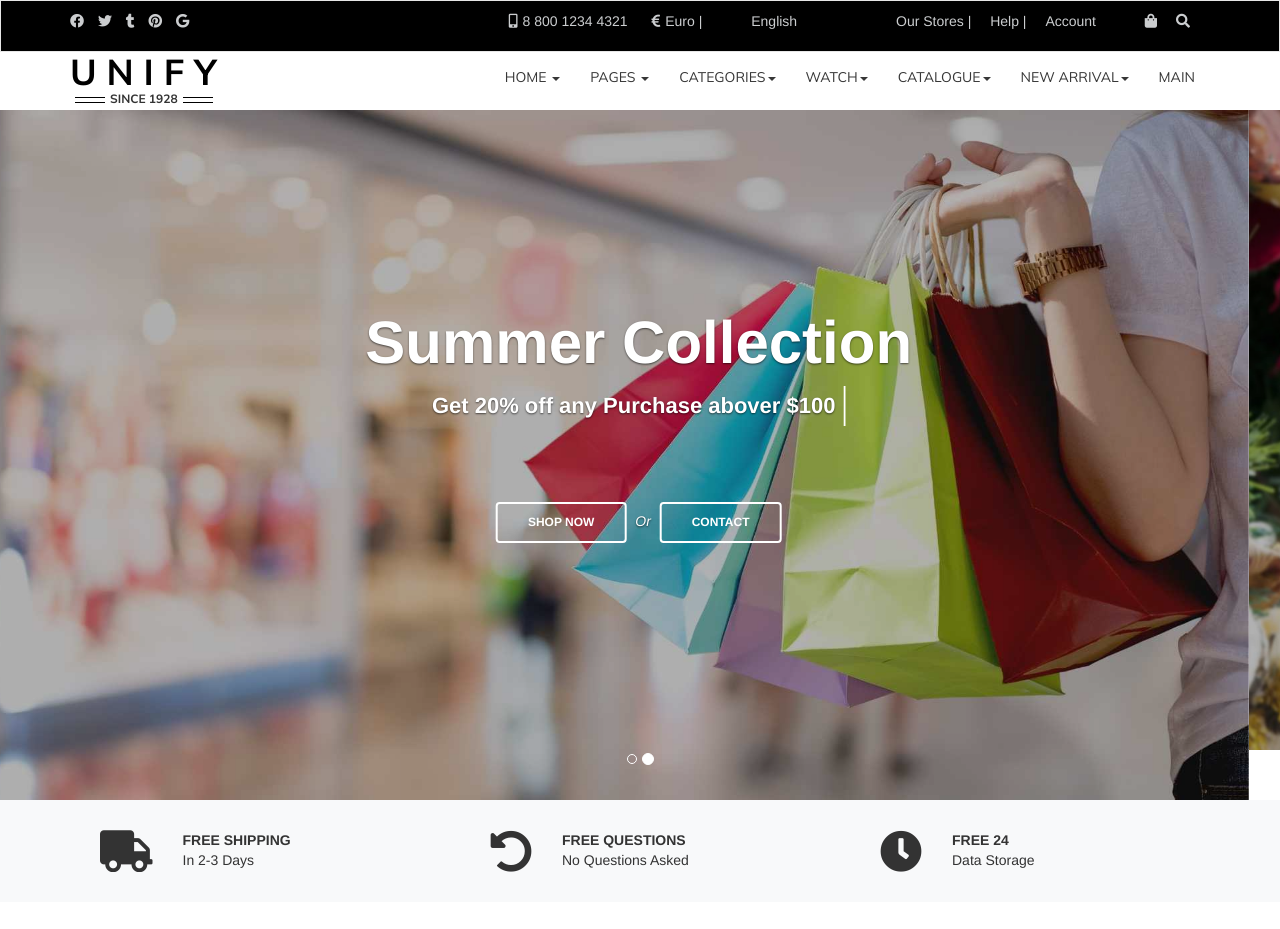
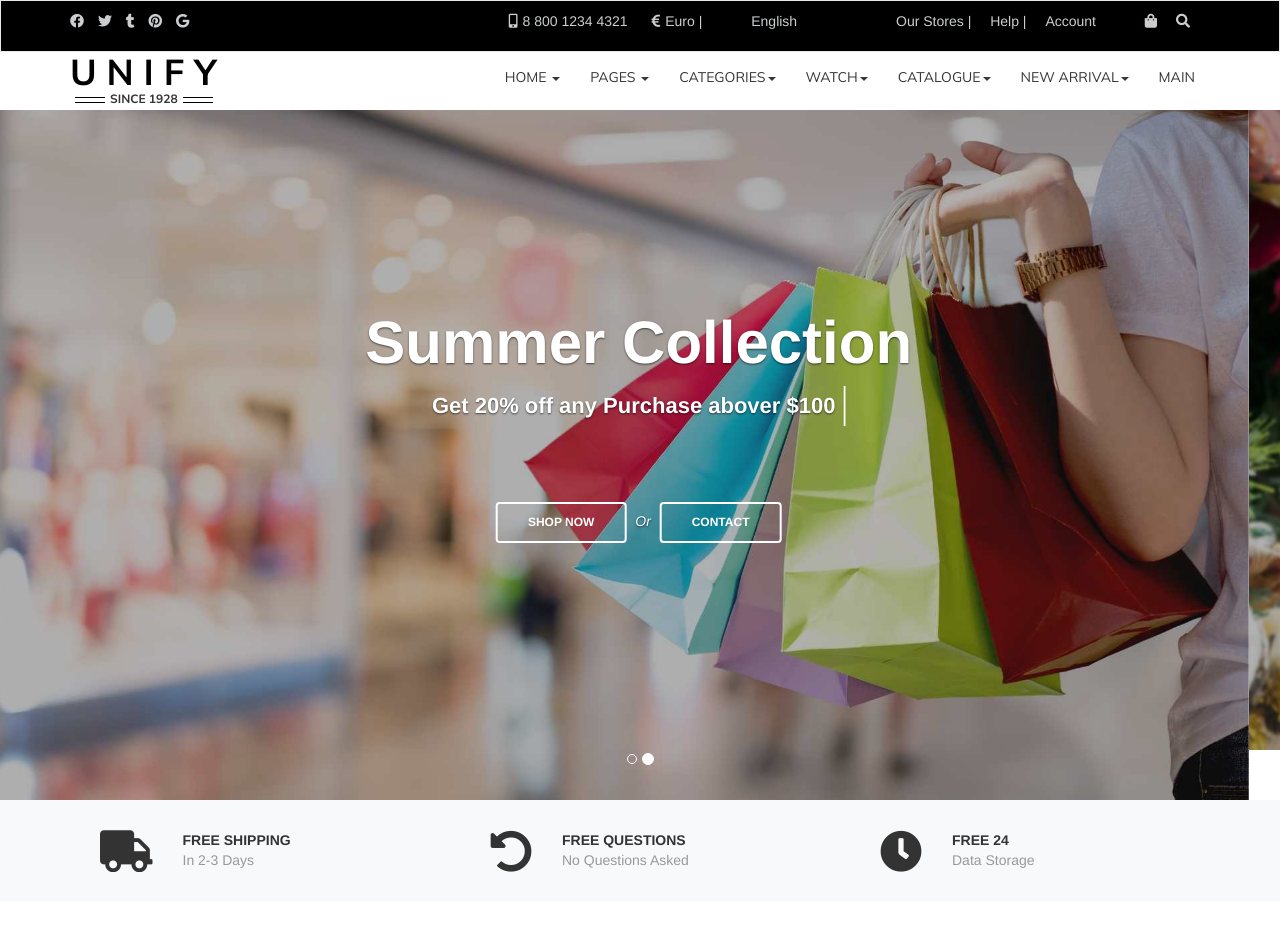
Before and after one commit to minahilnawaz66/unify, a website: page index.html in a window 1280 px wide. Shown: the top 929 px of the page. Drawn offline with nearby package versions, Linux system fonts and the light colour scheme; files whose address does not match are found by name.

Commit message:
modified

```diff
--- a/css/style.css
+++ b/css/style.css
@@ -224,6 +224,9 @@ h1 {
 .my-5 {
 	margin-top: 2rem !important;
 	margin-bottom: 2rem !important;
+}
+.mt-5 {
+	margin-top: 2rem !important;
 }
 .mx-0 {
 	margin-left: 0 !important;
--- a/index.html
+++ b/index.html
@@ -186,7 +186,7 @@
 				<i class="fa fa-truck fa-3x mx-5"></i>
 				<div class="media-body">
 					<span class="d-block font-weight-700">FREE SHIPPING</span>
-					<span class="d-block g-color-gray-dark-v4">In 2-3 Days</span>
+					<span class="d-block text-gray">In 2-3 Days</span>
 				</div>
 				</div>
 			</div>
@@ -195,7 +195,7 @@
 				<i class="fa fa-undo-alt fa-3x mx-5"></i>
 				<div class="media-body">
 					<span class="d-block font-weight-700">FREE QUESTIONS</span>
-					<span class="d-block g-color-gray-dark-v4">No Questions Asked</span>
+					<span class="d-block text-gray">No Questions Asked</span>
 				</div>
 				</div>
 			</div>
@@ -204,7 +204,7 @@
 				<i class="fa fa-clock  fa-3x mx-5"></i>
 				<div class="media-body">
 					<span class="d-block font-weight-700">FREE 24</span>
-					<span class="d-block g-color-gray-dark-v4">Data Storage</span>
+					<span class="d-block text-gray">Data Storage</span>
 				</div>
 				</div>
 			</div>
@@ -574,7 +574,7 @@
 
 
 		<!-- footer -->
-		<footer class="site-footer bg-black my-5 pt-10">
+		<footer class="site-footer bg-black mt-5 pt-10">
 			<div class="container  ">
 				<div class="row py-5 ">
 				<div class="col-md-12">
```
